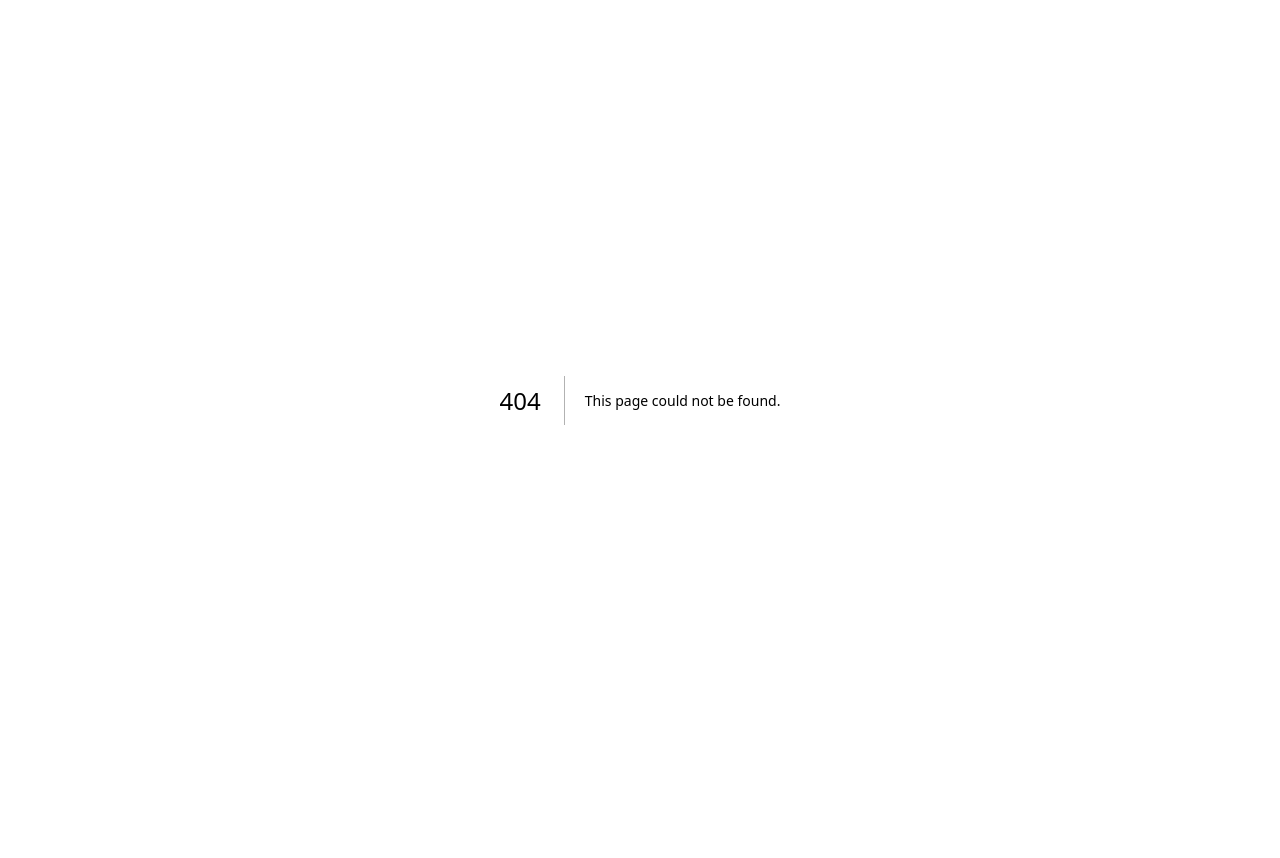
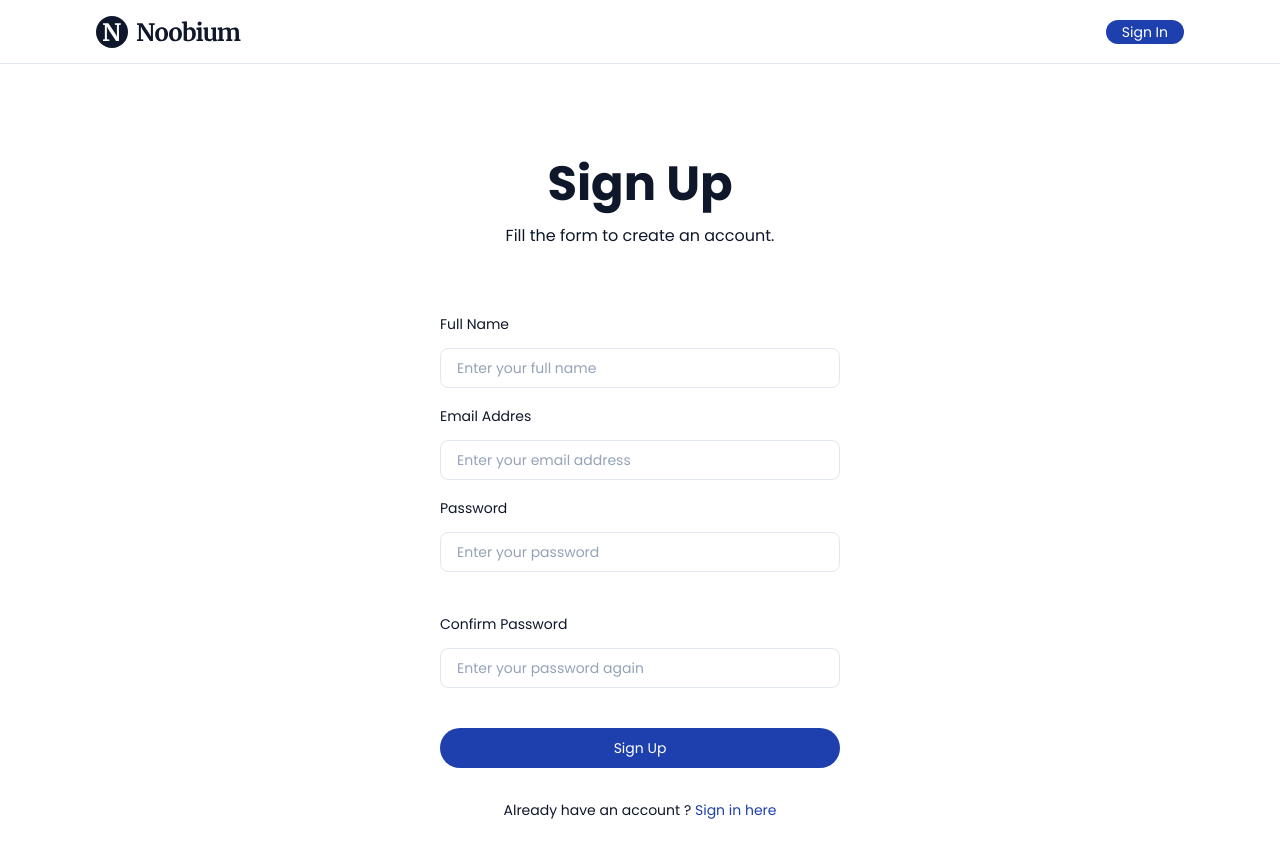
Before and after one commit to IdanKok/noobium, a Next.js app: page /auth/sign-up in a window 1280 px wide. Before the commit this address had no page. Shown: the top 858 px of the page. Before the commit the page ends 800 px from the top, so only its background shows below. Built offline with nearby package versions, Linux system fonts and the light colour scheme.

Commit message:
Sign Up Page Slicing

```diff
--- a/pages/auth/sign-in.tsx
+++ b/pages/auth/sign-in.tsx
@@ -4,6 +4,7 @@
 import TextInput from "../../components/TextInput";
 import { useFormik, Formik, Form, Field } from "formik";
 import * as Yup from "yup";
+import Link from "next/link";
 
 const SignInSchema = Yup.object().shape({
   email: Yup.string()
@@ -65,7 +66,8 @@
           Sign In
         </Button>
         <p className="text-slate-900 text-center font-sans text-sm mt-8">
-          Don't have an account ? Sign up here{" "}
+          Don't have an account ?
+          <Link href={"/auth/sign-up"} className="text-blue-800 hover:bg-blue-800 hover:text-white hover:px-2 hover:duration-100 hover:rounded-full hover:h-7 hover:ml-1"> Sign up here </Link>
         </p>
       </div>
     </div>
--- /dev/null
+++ b/pages/auth/sign-up.tsx
@@ -0,0 +1,116 @@
+import Head from "next/head";
+import Button from "../../components/Button";
+import NavBar from "../../components/NavBar";
+import TextInput from "../../components/TextInput";
+import { useFormik, Formik, Form, Field } from "formik";
+import * as Yup from "yup";
+import Link from "next/link";
+
+const SignUpSchema = Yup.object().shape({
+  fullname: Yup.string()
+    .min(8, "Full Name should have at least 8 characters")
+    .max(30, "Full Name should have maximum 30 characters")
+    .required("Full Name is required"),
+  email: Yup.string()
+    .email("Email Format Is Invalid")
+    .required("Email Is Required"),
+  password: Yup.string()
+    .min(8, "Password should have at least 8 characters")
+    .max(50, "Password should have maximum 50 characters")
+    .required("Password Is Required"),
+  confirmPassword: Yup.string()
+    .oneOf([Yup.ref("password"), null], "Confirm password is mismatch")
+    .required("Confirm Password is required"),
+});
+
+const SignUpPage = () => {
+  const formik = useFormik({
+    initialValues: {
+      fullname: "",
+      email: "",
+      password: "",
+      confirmPassword: "",
+    },
+    validationSchema: SignUpSchema,
+    onSubmit: () => {
+      alert("Sign Up Succesfully");
+    },
+  });
+  return (
+    <div>
+      <Head>
+        <title>Sign Up | Noobium</title>
+      </Head>
+      <NavBar />
+      <div className="w-[400px] mx-auto py-24">
+        <h1 className="font-sans font-bold text-slate-900 text-5xl text-center mb-4">
+          Sign Up
+        </h1>
+        <p className="text-center text-base font-sans  text-slate-900 mb-16">
+          Fill the form to create an account.
+        </p>
+        <TextInput
+          name="fullname"
+          label="Full Name"
+          placeholder="Enter your full name"
+          type="text"
+          value={formik.values.fullname}
+          hasError={!!formik.errors.fullname}
+          errorMessage={formik.errors.fullname}
+          onChange={formik.handleChange}
+        />
+
+        <div className="h-4" />
+        <TextInput
+          name="email"
+          label="Email Addres"
+          placeholder="Enter your email address"
+          type="text"
+          value={formik.values.email}
+          hasError={!!formik.errors.email}
+          errorMessage={formik.errors.email}
+          onChange={formik.handleChange}
+        />
+
+        <div className="h-4" />
+
+        <TextInput
+          name="password"
+          label="Password"
+          type="password"
+          placeholder="Enter your password"
+          value={formik.values.password}
+          hasError={!!formik.errors.password}
+          errorMessage={formik.errors.password}
+          onChange={formik.handleChange}
+        />
+
+        <div className="h-10" />
+
+        <TextInput
+          name="confirmPassword"
+          label="Confirm Password"
+          type="password"
+          placeholder="Enter your password again"
+          value={formik.values.confirmPassword}
+          hasError={!!formik.errors.confirmPassword}
+          errorMessage={formik.errors.confirmPassword}
+          onChange={formik.handleChange}
+        />
+
+
+        <div className="h-10" />
+
+        <Button size="large" isFullWidth onClick={() => formik.handleSubmit()}>
+          Sign Up
+        </Button>
+        <p className="text-slate-900 text-center font-sans text-sm mt-8">
+          Already have an account ?{" "}
+          <Link href={"/auth/sign-in"} className="text-blue-800 hover:bg-blue-800 hover:text-white hover:px-2 hover:duration-100 hover:rounded-full hover:h-7 hover:ml-1"> Sign in here </Link>
+        </p>
+      </div>
+    </div>
+  );
+};
+
+export default SignUpPage;
```
